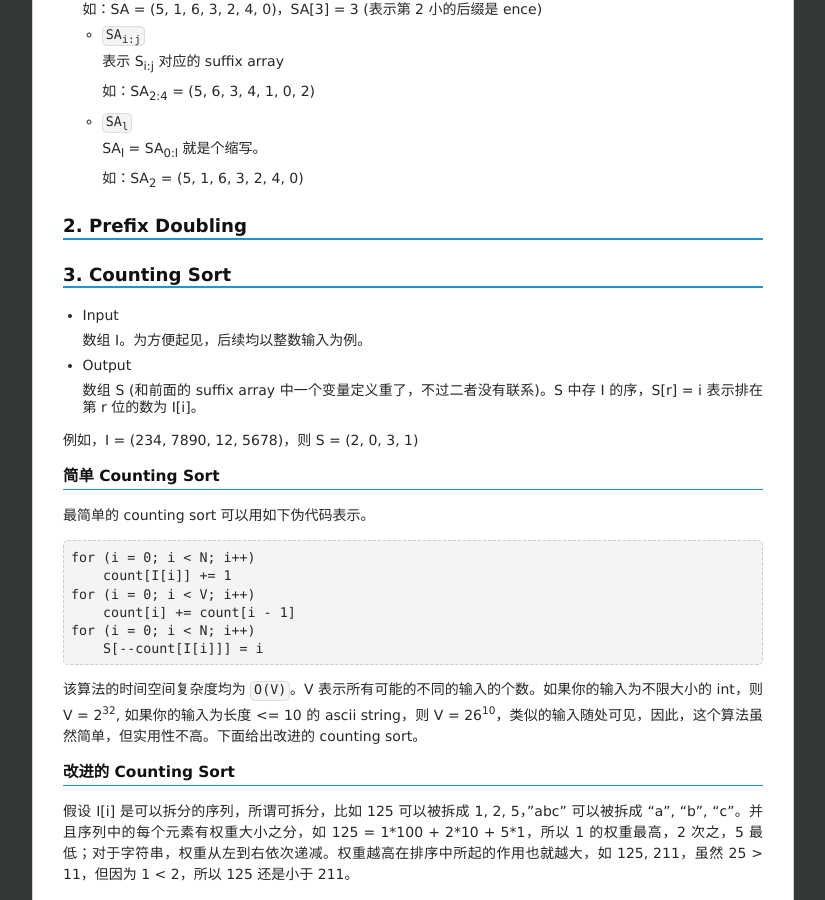
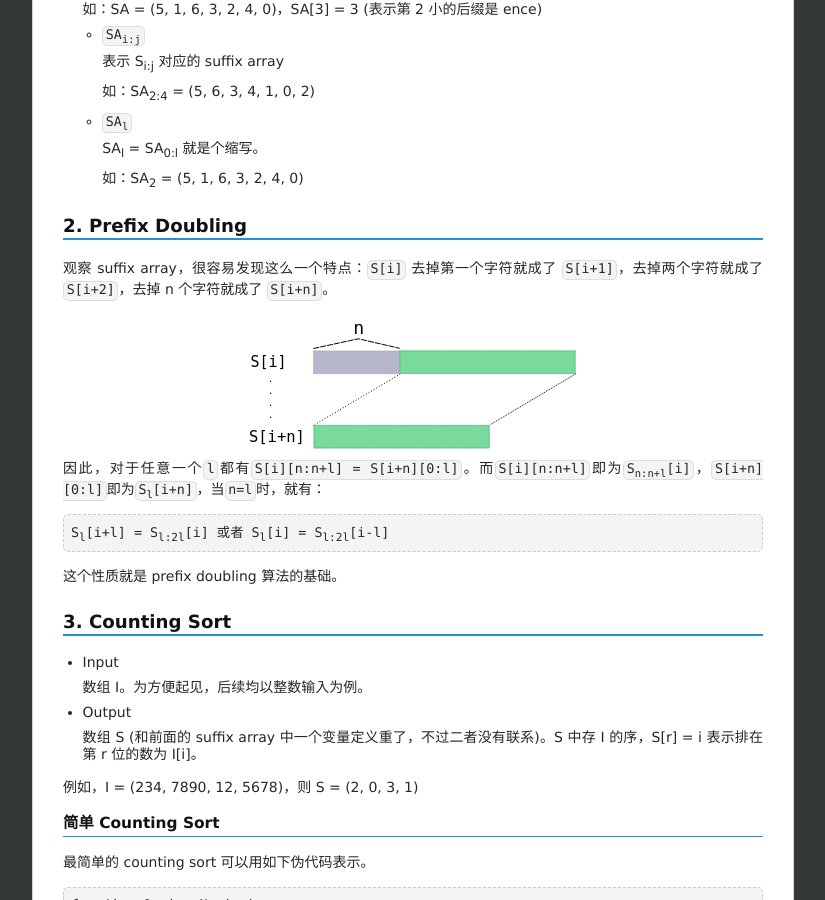
Before and after one commit to chenrushan/chenrushan.github.io, a Jekyll site: the page built from _posts/2013-12-15-suffix-array-prefix-doubling-counting-sort.markdown, in a window 1280 px wide and 900 px high, scrolled down 1800 px. Shown: the whole window, without its empty margins (227-1052 px from the left). Built offline with Jekyll 4.4.1, drawn with Linux system fonts in a browser that asks for light colours; Markdown is read by kramdown in place of the engine named in the settings; some of the changed text lies outside the part shown.

Commit message:
[suffix array]: add prefix doubling section

```diff
--- a/_posts/2013-12-15-suffix-array-prefix-doubling-counting-sort.markdown
+++ b/_posts/2013-12-15-suffix-array-prefix-doubling-counting-sort.markdown
@@ -11,7 +11,7 @@ tags: suffix array, prefix doubling, counting sort, radix sort
 
 1. 开始简要介绍一下 suffix array，并定义一些后面用到的变量。
 
-2. 然后介绍 suffix array 的一个特性，即 prefix doubling。
+2. 然后介绍 suffix array 的一个特性，这一特性是 prefix doubling 算法的基础。
 
 3. 之后介绍 counting sort，这是我对一些特定的 counting sort (如 radix sort) 共性的一些总结。
 
@@ -96,7 +96,19 @@ Suffix array 的构建方法有很多，最快的貌似是线性的，这篇笔
 
 ### 2. Prefix Doubling
 
+观察 suffix array，很容易发现这么一个特点：`S[i]` 去掉第一个字符就成了 `S[i+1]`，去掉两个字符就成了 `S[i+2]`，去掉 n 个字符就成了 `S[i+n]`。
 
+<object data="/resource/SA/prefix_equal.svg" type="image/svg+xml" class="blkcenter"></object>
+
+因此，对于任意一个`l`都有`S[i][n:n+l] = S[i+n][0:l]`。而`S[i][n:n+l]`即为<span class="code">S<sub>n:n+l</sub>[i]</span>，`S[i+n][0:l]`即为<span class="code">S<sub>l</sub>[i+n]</span>，当`n=l`时，就有：
+
+<blockquote>
+<code>
+S<sub>l</sub>[i+l] = S<sub>l:2l</sub>[i] 或者 S<sub>l</sub>[i] = S<sub>l:2l</sub>[i-l]
+</code>
+</blockquote>
+
+这个性质就是 prefix doubling 算法的基础。
 
 ### 3. Counting Sort
 
```
Also changed, not shown: resource/SA/prefix_equal.svg (added).
